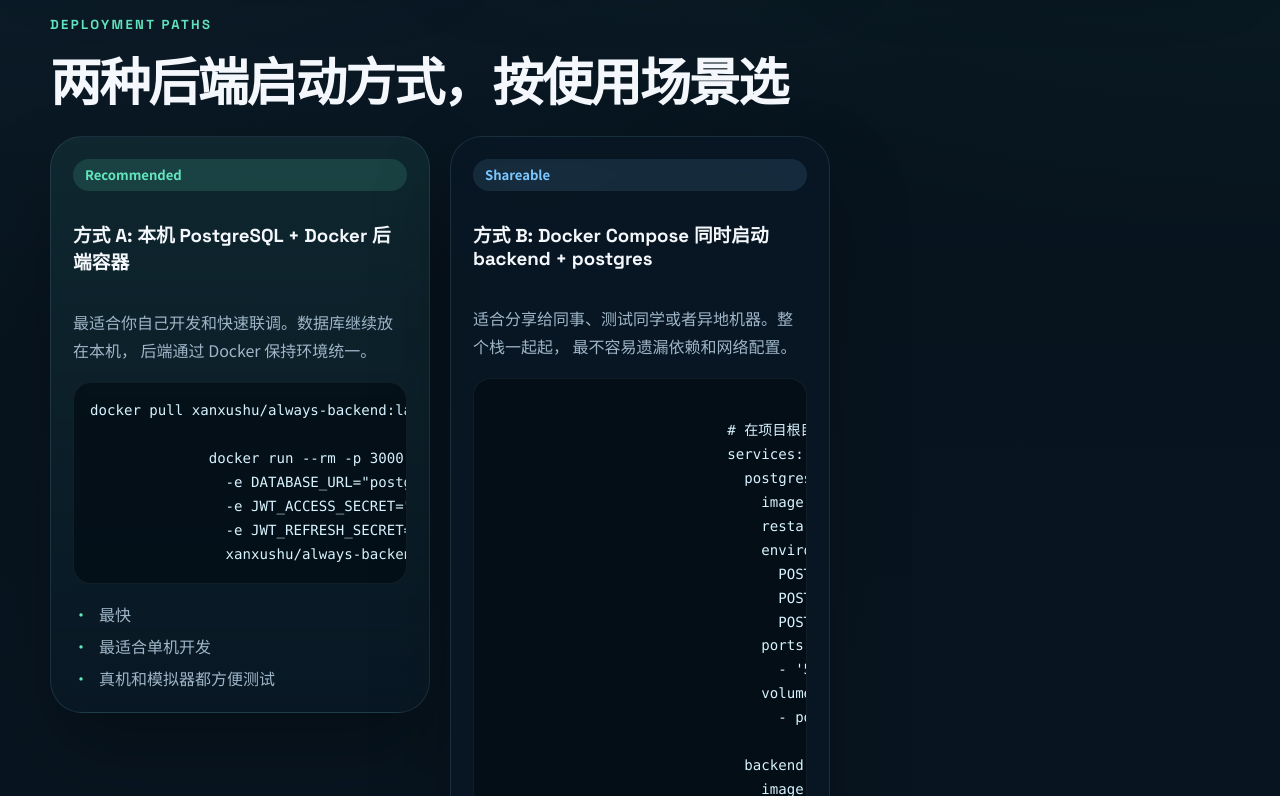
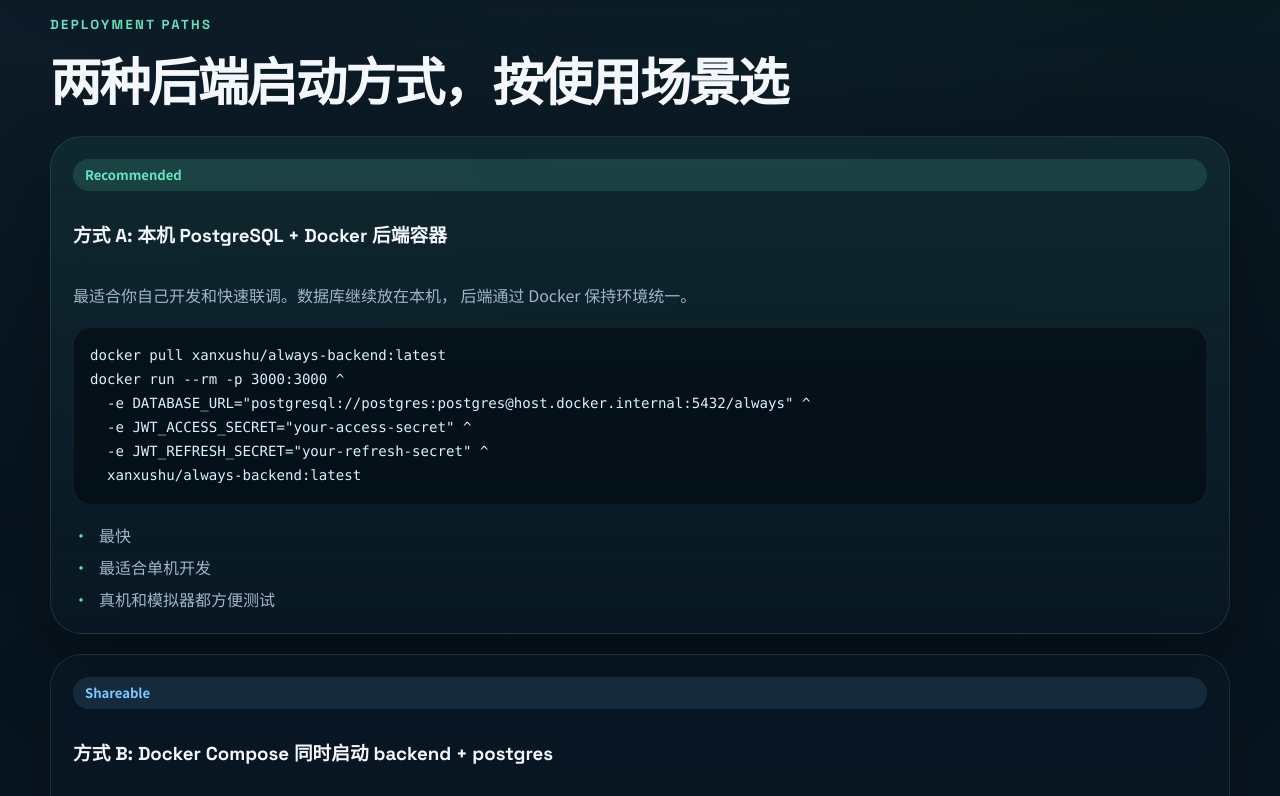
Before and after one commit to xanxushu/always, a website built with Vite: page site/index.html in a window 1280 px wide. Shown: the part 1260-2056 px from the top of the page. Built offline with nearby package versions, Linux system fonts and the light colour scheme.

Commit message:
Update index.html

```diff
--- a/site/styles.css
+++ b/site/styles.css
@@ -399,7 +399,7 @@
 }
 
 .deploy-grid {
-  grid-template-columns: repeat(3, minmax(0, 1fr));
+  grid-template-columns: repeat(1, minmax(0, 1fr));
   align-items: start;
 }
 
```
Also changed, not shown: site/index.html (+1 -3 lines).
